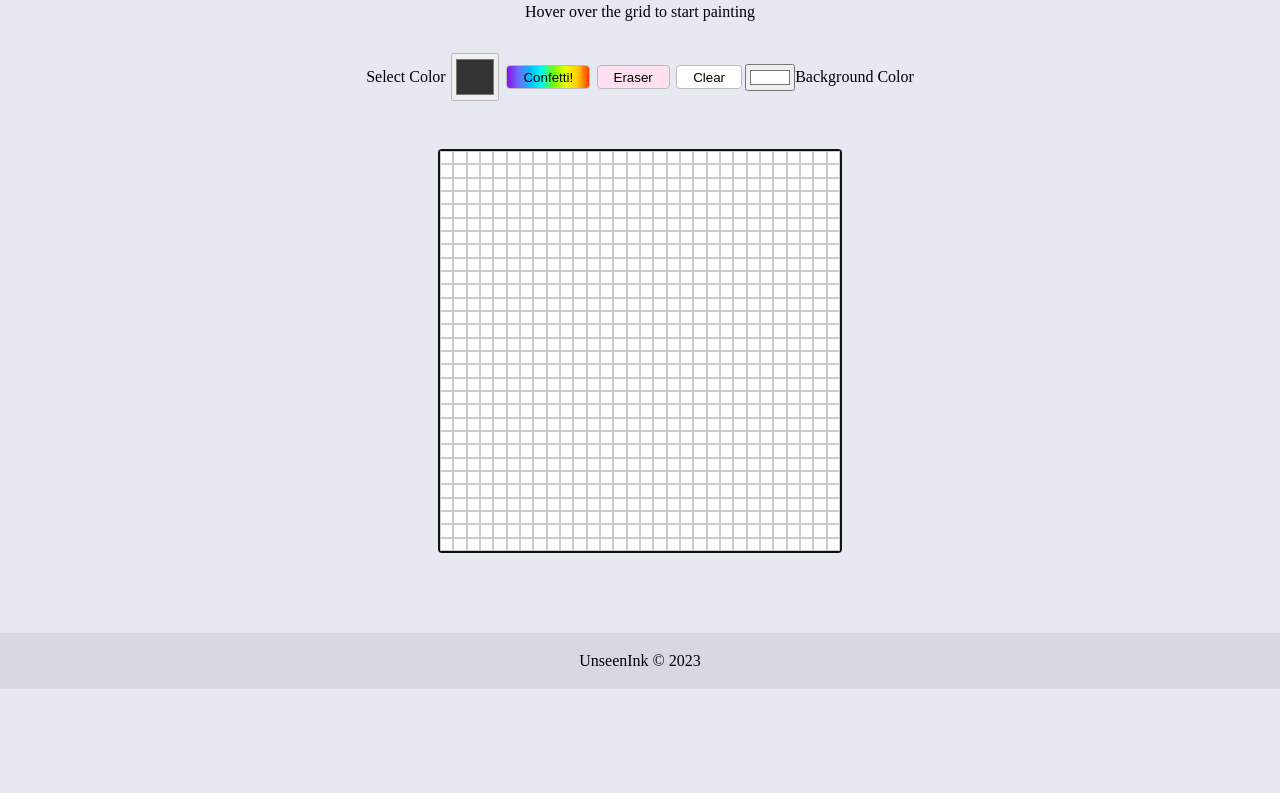
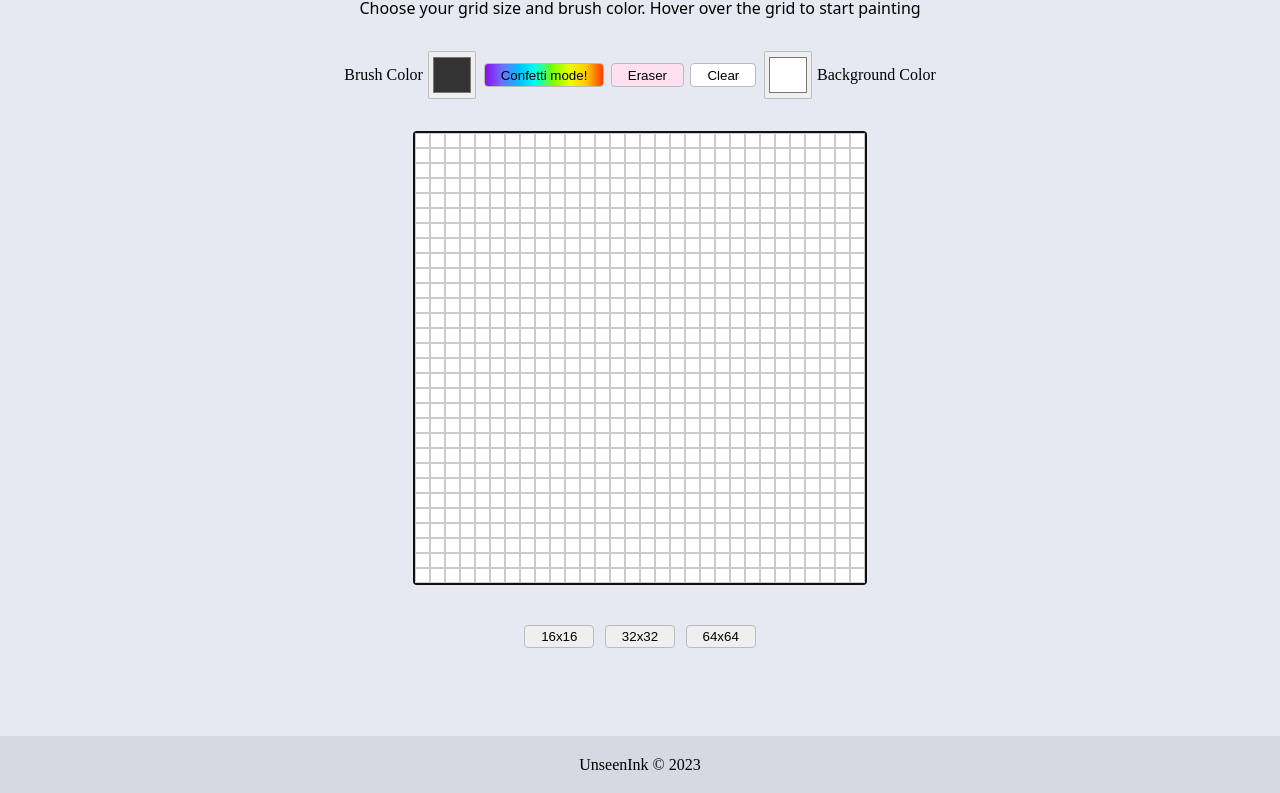
Before and after one commit to goksinb/etch-a-sketch, a plain HTML site: page index.html in a window 1280 px wide. Shown: the part 105-898 px from the top of the page. Before the commit the page ends 800 px from the top, so only its background shows below. Drawn offline with Linux system fonts and the light colour scheme.

Commit message:
added grid size buttons

```diff
--- a/app.js
+++ b/app.js
@@ -2,12 +2,14 @@ const defaultMode = "default";
 const defaultSize = 30;
 const defaultColor = "#000000";
 const defaultBackground = "#ffffff";
+const defaultGridSize = "16x16";
 
 let currentMode = defaultMode;
 let currentSize = defaultSize;
 let currentColor = defaultColor;
 let hoveredElement = "";
 let currentBackgroundColor = defaultBackground;
+let currentGridSize = defaultGridSize;
 
 // ID selectors
 const divElement = document.getElementById("divSquare");
@@ -22,6 +24,9 @@ const eraserBtnElement = document.getElementById("eraserBtn");
 const clearBtnElement = document.getElementById("clearBtn");
 const backgroundBtnElement = document.getElementById("backgroundBtn");
 const colorPickerElementBg = document.getElementById("colorPickerBg");
+const grid16BtnElement = document.getElementById("16x16btn");
+const grid32BtnElement = document.getElementById("32x32btn");
+const grid64BtnElement = document.getElementById("64x64btn");
 
 // Click events
 colorPickerElement.oninput = (e) => setCurrentColor(e.target.value);
@@ -33,6 +38,9 @@ colorPickerElementBg.onclick = () => setCurrentMode("background");
 rainbowBtnElement.onclick = () => setCurrentMode("rainbow");
 eraserBtnElement.onclick = () => setCurrentMode("eraser");
 clearBtnElement.onclick = () => setCurrentMode("clear");
+grid16BtnElement.onclick = () => setCurrentSize("16x16");
+grid32BtnElement.onclick = () => setCurrentSize("32x32");
+grid64BtnElement.onclick = () => setCurrentSize("64x64");
 
 // backgroundBtnElement.onclick = () => setCurrentMode("background");
 
@@ -85,6 +93,10 @@ gridElement.addEventListener("mouseover", function (e) {
 clearBtnElement.addEventListener("click", clearBackground);
 gridElement.addEventListener("mouseover", clickButton);
 
+grid16BtnElement.addEventListener("click", changeGrid);
+grid32BtnElement.addEventListener("click", changeGrid);
+grid64BtnElement.addEventListener("click", changeGrid);
+
 function clickButton(e) {
   if (currentMode === "eraser") {
     hoveredElement.style.backgroundColor = "transparent";
@@ -102,7 +114,7 @@ function clearBackground(e) {
   if (currentMode === "clear") {
     cleanBoard();
     gridElement.style.backgroundColor = "#ffffff";
-    createTable(currentSize);
+    createTable(defaultSize);
   }
 }
 
@@ -112,4 +124,17 @@ function changeBackground(currentBackgroundColor) {
   }
 }
 
+function changeGrid(currentGridSize) {
+  if (currentSize === "16x16") {
+    cleanBoard();
+    createTable(16);
+  } else if (currentSize === "32x32") {
+    cleanBoard();
+    createTable(32);
+  } else if (currentSize === "64x64") {
+    cleanBoard();
+    createTable(64);
+  }
+}
+
 createTable(currentSize);
--- a/index.html
+++ b/index.html
@@ -15,16 +15,20 @@
   <body>
     <header class="header">
       <h1 class="title">Etch-a-sketch</h1>
-      <p>Hover over the grid to start painting</p>
+      <p>
+        Choose your grid size and brush color. Hover over the grid to start
+        painting
+      </p>
+      <p></p>
     </header>
     <main class="main">
       <section class="settings">
         <div id="buttons">
-          <label for="colorPicker">Select Color</label>
+          <label for="colorPicker">Brush Color</label>
           <input id="colorPicker" type="color" value="#333333" />
           <!-- <button id="colorBtn">Color mode</button> -->
-          <!-- <button id="gridBtn">Grid Size</button> -->
-          <button id="rainbowBtn">Confetti!</button>
+
+          <button id="rainbowBtn">Confetti mode!</button>
           <button id="eraserBtn">Eraser</button>
           <button id="clearBtn">Clear</button>
           <!-- <button id="backgroundBtn">Background Color</button> -->
@@ -39,6 +43,11 @@
       <div id="container" class="container">
         <div id="grid" class="grid"></div>
       </div>
+      <div id="grid-size-btns">
+        <button id="16x16btn">16x16</button>
+        <button id="32x32btn">32x32</button>
+        <button id="64x64btn">64x64</button>
+      </div>
     </main>
     <footer class="footer">UnseenInk © 2023</footer>
   </body>
--- a/styles.css
+++ b/styles.css
@@ -1,5 +1,4 @@
 body {
-  overflow: hidden;
   background-color: rgb(230, 233, 242);
   margin: 0;
   padding: 0;
@@ -12,20 +11,24 @@ body {
   margin-bottom: 1rem;
   color: rgb(17, 17, 17);
   font-family: "Caveat", cursive;
-  font-size: 60px;
+  font-size: 55px;
+}
+
+p {
+  font-family: system-ui, -apple-system, BlinkMacSystemFont, 'Segoe UI', Roboto, Oxygen, Ubuntu, Cantarell, 'Open Sans', 'Helvetica Neue', sans-serif;
 }
 
 .container {
   margin: auto;
-  margin-top: 2rem;
-  margin-bottom: 5rem;
+  margin-top: 1rem;
+  margin-bottom: 1rem;
   display: flex;
   background: rgb(255, 255, 255);
   border: solid 2px rgb(17, 17, 17);
   border-radius: 4px;
   width: 100%;
-  width: 400px;
-  height: 400px;
+  width: 450px;
+  height: 450px;
 }
 
 .grid {
@@ -34,8 +37,8 @@ body {
   grid-template-rows: repeat(1, 1fr);
   grid-auto-columns: minmax(1fr, auto); */
   width: 100%;
-  width: 400px;
-  height: 400px;
+  width: 450px;
+  height: 450px;
   flex: 1;
 }
 
@@ -44,7 +47,7 @@ body {
 }
 
 .grid div {
-  border: solid 0.1px;
+  border: solid 0.7px;
   border-color: rgb(203, 203, 203);
 }
 .grid div:hover {
@@ -56,7 +59,8 @@ body {
   justify-content: center;
 }
 
-#colorPicker {
+#colorPicker,
+#colorPickerBg {
   margin: 1rem 0.3rem;
   border: solid 1px rgb(187, 187, 187);
   border-radius: 2px;
@@ -106,9 +110,14 @@ button {
   background-color: #ffffff;
 }
 
+#grid-size-btns {
+  margin-botom: 2rem;
+}
+
 footer {
   background-color: rgb(214, 217, 225);
   padding: 1.2rem;
+  margin-top: 4rem;
 }
 
 .deactive {
```
